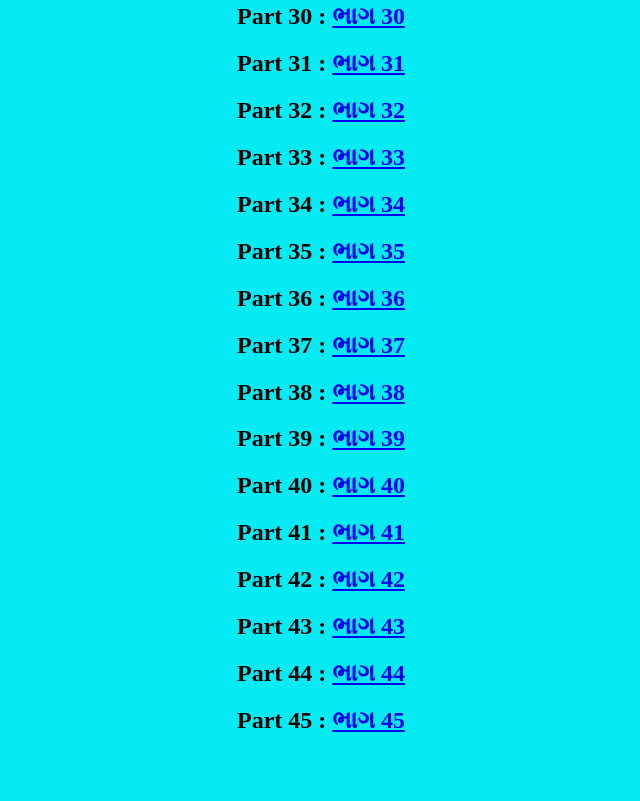
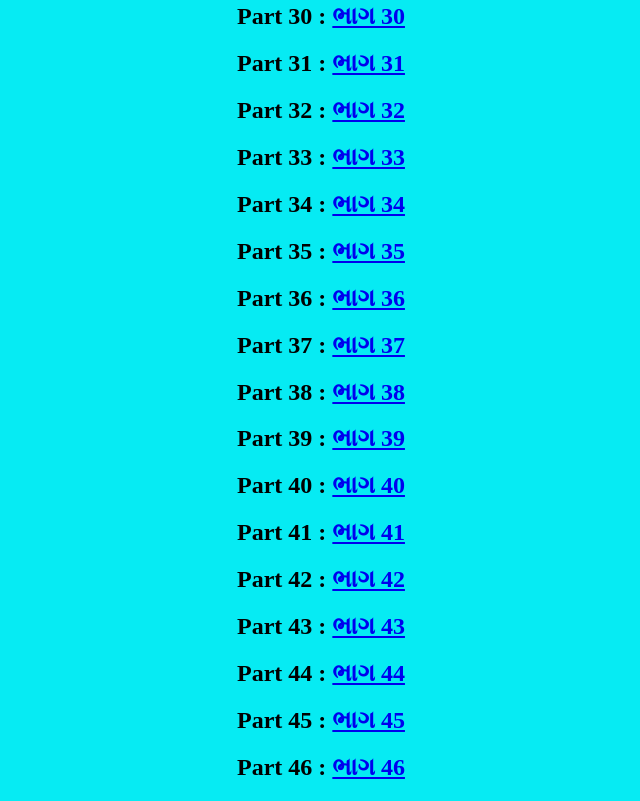
Before and after one commit to meet41/Vasudevanand-Saraswati-Swami-Maharaj-Charitamrut, a plain HTML site: page index.html in a window 1280 px wide. Shown: the part 1877-2678 px from the top of the page, without its empty margins (319-959 px from the left). Before the commit the page ends 2631 px from the top, so only its background shows below. Drawn offline with Linux system fonts and the light colour scheme.

Commit message:
Update index.html

```diff
--- a/index.html
+++ b/index.html
@@ -66,8 +66,11 @@
                 <h2>Part 43 : <a href="https://youtu.be/jJ5VIXvyt5g" target="_blank">ભાગ 43</a></h2>
                 <h2>Part 44 : <a href="https://youtu.be/CLTGQsoNDtA" target="_blank">ભાગ 44</a></h2>
                 <h2>Part 45 : <a href="https://youtu.be/4aYc4_iPK8U" target="_blank">ભાગ 45</a></h2>
-                <!-- <h2>Part 46 : <a href="" target="_blank">ભાગ 46</a></h2> -->
+                <h2>Part 46 : <a href="https://youtu.be/Yj72OjB6a10" target="_blank">ભાગ 46</a></h2>
                 <!-- <h2>Part 47 : <a href="" target="_blank">ભાગ 47</a></h2> -->
+                <!-- <h2>Part 48 : <a href="" target="_blank">ભાગ 47</a></h2> -->
+                <!-- <h2>Part 49 : <a href="" target="_blank">ભાગ 47</a></h2> -->
+                <!-- <h2>Part 50 : <a href="" target="_blank">ભાગ 47</a></h2> -->
             </div>
         </div>
     </center>
```
